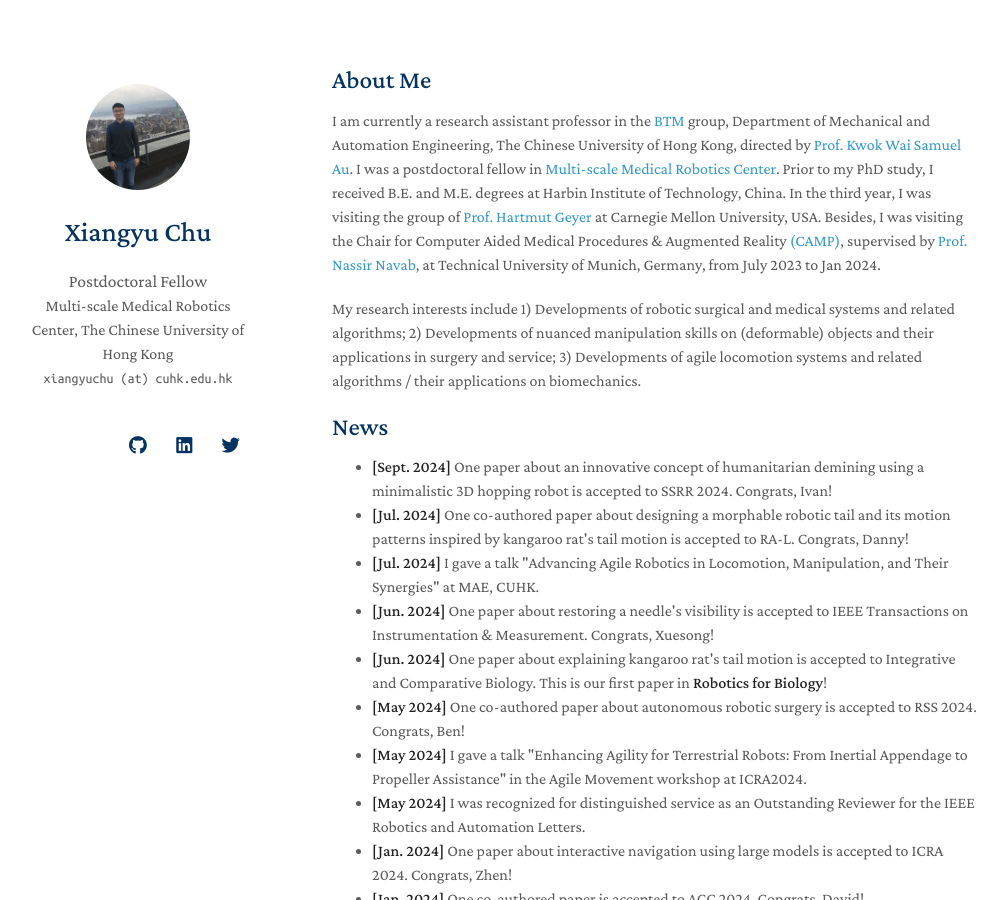
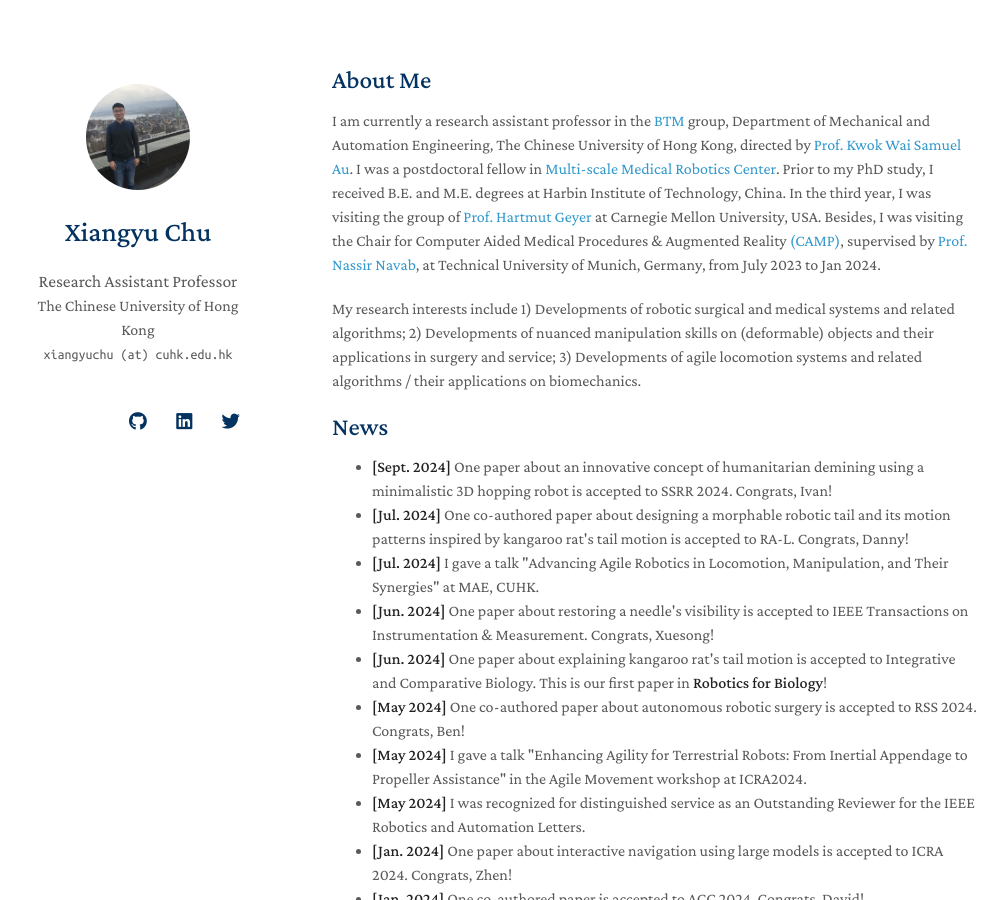
Before and after one commit to xiangyuchu03/xiangyuchu03.github.io, a Jekyll site: the page built from index.md, in a window 1280 px wide and 900 px high. Shown: the whole window, without its empty margins (138-1145 px from the left). Built offline with Jekyll 4.4.1, drawn with Linux system fonts in a browser that asks for light colours; nearby versions of some CDN libraries; a style sheet for code colours, icons or effects is not loaded; our own code applies the rules of GitHub Pages for plain Markdown files.

Commit message:
Update _config.yml

```diff
--- a/_config.yml
+++ b/_config.yml
@@ -1,7 +1,7 @@
 # Basic Information
 title: Xiangyu Chu
-position: Postdoctoral Fellow
-affiliation: Multi-scale Medical Robotics Center, The Chinese University of Hong Kong
+position: Research Assistant Professor
+affiliation: The Chinese University of Hong Kong
 email: xiangyuchu (at) cuhk.edu.hk
 
 # Search Engine Optimization (SEO)
```
